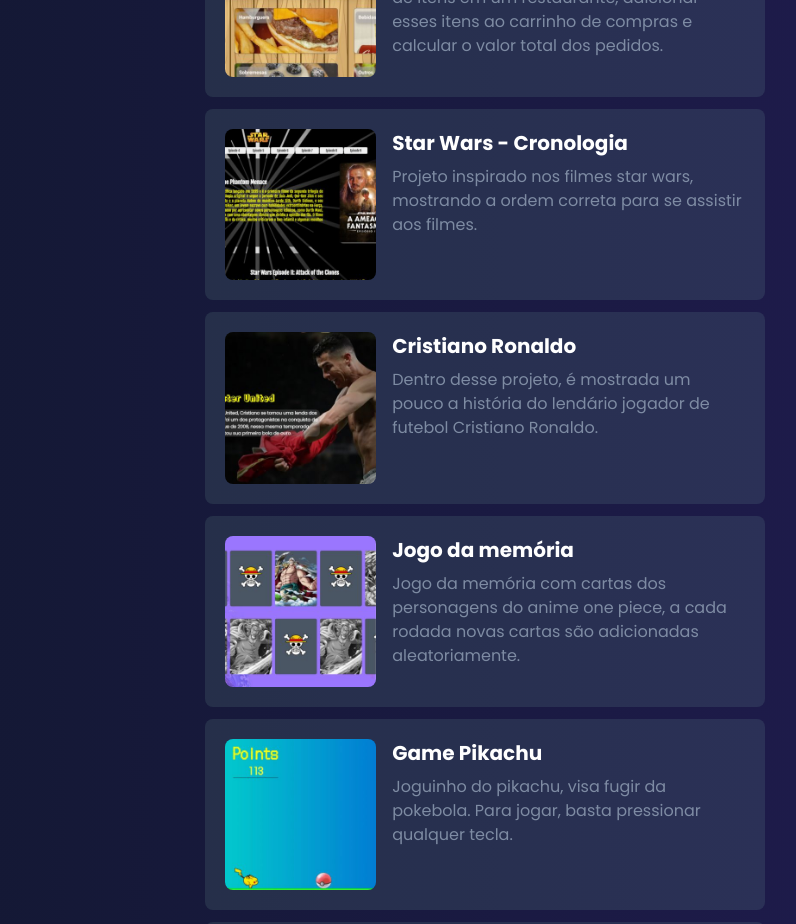
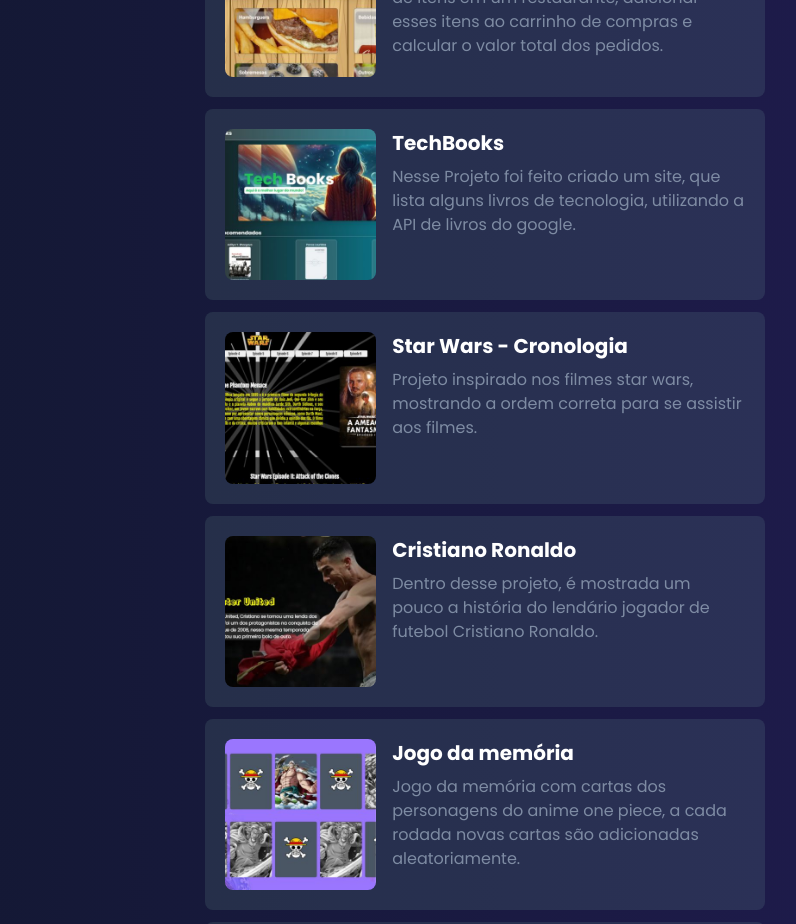
Before and after one commit to JoaoLeandroo/joaoleandro, a Next.js app: page / in a window 1280 px wide. Shown: the part 1520-2444 px from the top of the page, without its empty margins (435-1231 px from the left). Built offline with nearby package versions, Linux system fonts and the light colour scheme.

Commit message:
chore: add new project, TechBooks

```diff
--- a/app/page.tsx
+++ b/app/page.tsx
@@ -69,6 +69,12 @@
                 titulo="Stack Burguer"
                 description="A ideia desse projeto é consumir uma lista de itens em um restaurante, adicionar esses itens ao carrinho de compras e calcular o valor total dos pedidos."
                 url="https://stack-burguer-project.vercel.app/"
+              />
+              <CardProjects
+                imagem="/assets/techBooks.jpg"
+                titulo="TechBooks"
+                description="Nesse Projeto foi feito criado um site, que lista alguns livros de tecnologia, utilizando a API de livros do google."
+                url="https://techinbooks.vercel.app/"
               />
               <CardProjects
                 imagem="/assets/star-wars.jpg"
```
Also changed, not shown: public/assets/techBooks.jpg (added).
